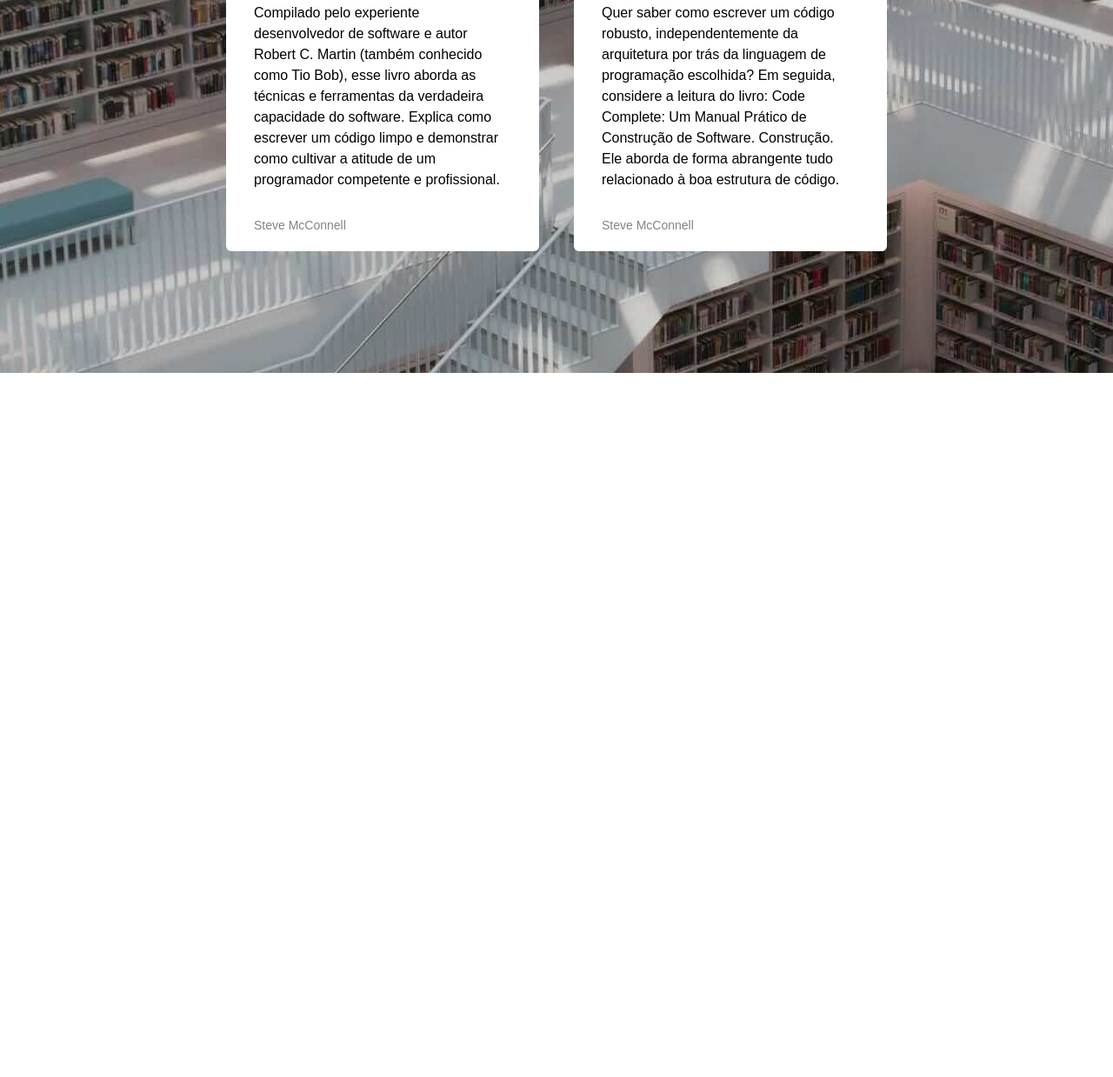
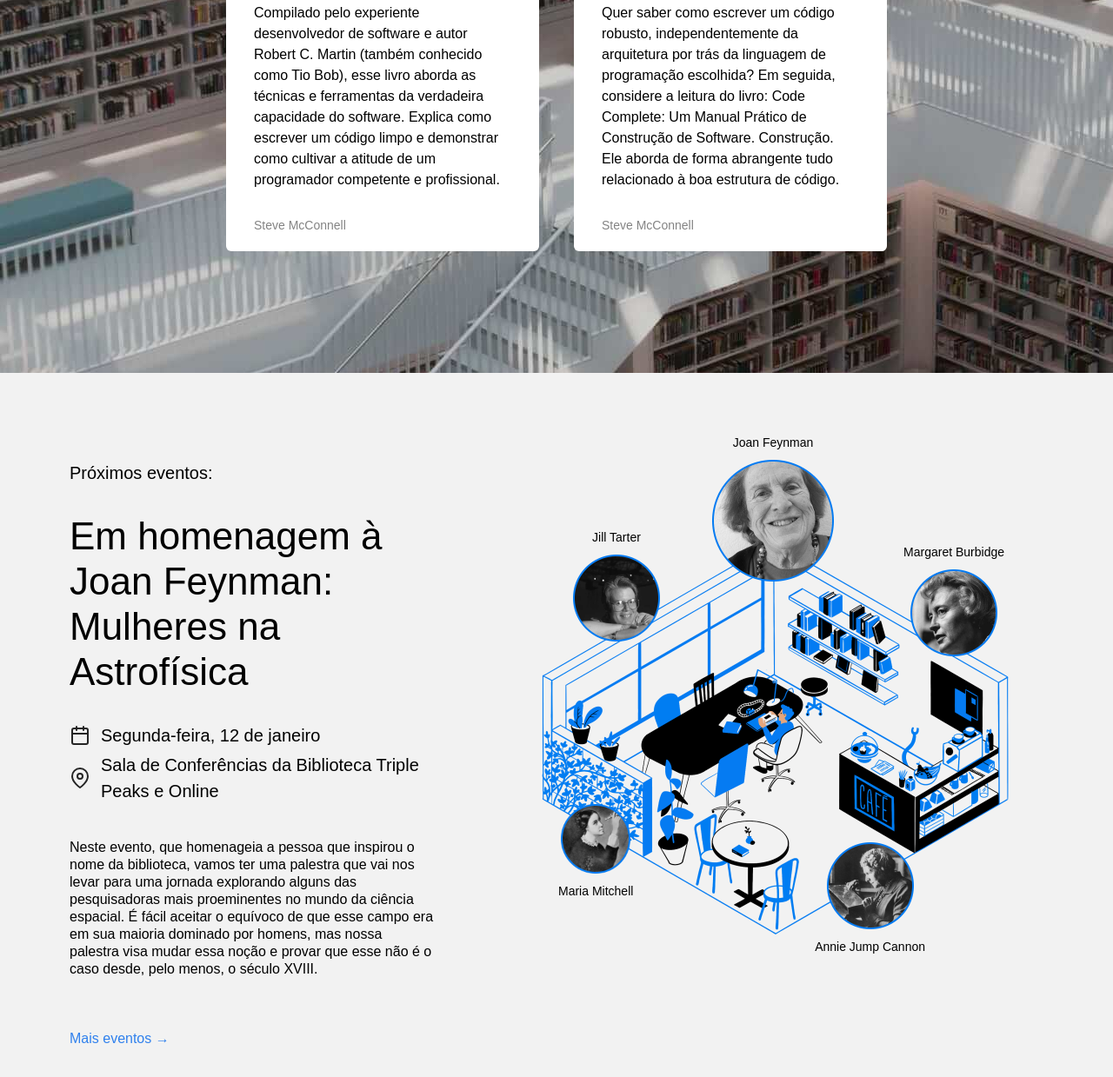
Before and after one commit to FernandoOliveira1/web_project_library_pt, a plain HTML site: page index.html in a window 1280 px wide. Shown: the part 1689-2928 px from the top of the page at 87% size. Before the commit the page ends 2118 px from the top, so only its background shows below. Drawn offline with Linux system fonts and the light colour scheme.

Commit message:
Nota atualização do projeto

```diff
--- a/index.html
+++ b/index.html
@@ -23,7 +23,7 @@
               <a href="#staff" class="nav__link">Escolhas da Equipe</a>
             </li>
             <li>
-              <a class="nav__link">Eventos</a>
+              <a href="#eventos" class="nav__link">Eventos</a>
             </li>
             <li>
               <a class="nav__link">Seja um membro</a>
@@ -130,6 +130,91 @@
             </li>
           </ul>
         </section>
+        <section class="events" id="eventos">
+          <div class="events__content">
+            <h2 class="events__heading">Próximos eventos:</h2>
+            <h3 class="events__title">
+              Em homenagem à Joan Feynman: Mulheres na Astrofísica
+            </h3>
+            <div class="event-info events__info-section">
+              <div class="event-info__item">
+                <img
+                  src="./images/icon_calendar.svg"
+                  alt="Calendar icon"
+                  class="event-info__icon"
+                />
+                <p class="event-info__text">Segunda-feira, 12 de janeiro</p>
+              </div>
+              <div class="event-info__item">
+                <img
+                  src="./images/icon_pin.svg"
+                  alt="Pin icon"
+                  class="event-info__icon"
+                />
+                <p class="event-info__text">
+                  Sala de Conferências da Biblioteca Triple Peaks e Online
+                </p>
+              </div>
+            </div>
+            <p class="events__description">
+              Neste evento, que homenageia a pessoa que inspirou o nome da
+              biblioteca, vamos ter uma palestra que vai nos levar para uma
+              jornada explorando alguns das pesquisadoras mais proeminentes no
+              mundo da ciência espacial. É fácil aceitar o equívoco de que esse
+              campo era em sua maioria dominado por homens, mas nossa palestra
+              visa mudar essa noção e provar que esse não é o caso desde, pelo
+              menos, o século XVIII.
+            </p>
+            <a href="#" class="events__more">Mais eventos &rarr;</a>
+          </div>
+          <div class="events__cover">
+            <img class="events__image" src="./images/cafe.png" alt="Eventos" />
+            <div class="person person_name_feynman">
+              <p class="person__caption">Joan Feynman</p>
+              <img
+                class="person__image person__image_size_l"
+                src="./images/person_feynman.png"
+                alt="Joan Feynman"
+              />
+            </div>
+
+            <div class="person person_name_burbidge">
+              <p class="person__caption">Margaret Burbidge</p>
+              <img
+                class="person__image person__image_size_m"
+                src="./images/person_burbidge.png"
+                alt="Margaret Burbidge"
+              />
+            </div>
+
+            <div class="person person_name_cannon">
+              <img
+                class="person__image person__image_size_m"
+                src="./images/person_cannon.png"
+                alt="Annie Jump Cannon"
+              />
+              <p class="person__caption">Annie Jump Cannon</p>
+            </div>
+
+            <div class="person person_name_mitchell">
+              <img
+                class="person__image person__image_size_s"
+                src="./images/person_mitchell.png"
+                alt="Maria Mitchell"
+              />
+              <p class="person__caption">Maria Mitchell</p>
+            </div>
+
+            <div class="person person_name_tarter">
+              <p class="person__caption">Jill Tarter</p>
+              <img
+                class="person__image person__image_size_m"
+                src="./images/person_tarter.png"
+                alt="Jill Tarter"
+              />
+            </div>
+          </div>
+        </section>
       </main>
     </div>
   </body>
--- a/styles/style.css
+++ b/styles/style.css
@@ -158,3 +158,132 @@
   color: #838383;
   margin-top: auto;
 }
+
+.events {
+  padding: 100px 0 120px 80px;
+  display: flex;
+  align-items: start;
+  justify-content: space-between;
+  box-sizing: border-box;
+  background-color: #f2f2f2;
+}
+
+.events__content {
+  flex-basis: 580px;
+}
+
+.events__heading {
+  font-size: 20px;
+  font-weight: 500;
+  line-height: 30px;
+  margin: 0;
+}
+
+.events__title {
+  font-size: 44px;
+  font-weight: 500;
+  line-height: 52px;
+  margin: 32px 0 0;
+}
+
+.events__info-section {
+  margin-top: 32px;
+}
+
+.event-info__item {
+  display: flex;
+  align-items: center;
+  margin-bottom: 4px;
+  font-weight: 500;
+}
+
+.event-info__icon {
+  background-repeat: no-repeat;
+  background-position: center;
+  margin-right: 12px;
+  width: 24px;
+  height: 24px;
+}
+
+.event-info__text {
+  font-size: 20px;
+  font-weight: 500;
+  line-height: 30px;
+  margin: 0;
+}
+
+.events__description {
+  margin: 40px 0 60px;
+}
+
+.events__more {
+  color: #2f80ed;
+  text-decoration: none;
+}
+
+.events__cover {
+  flex-grow: 1;
+  flex-shrink: 0;
+  flex-basis: 780px;
+  max-width: 780px;
+  position: relative;
+}
+
+.events__image {
+  max-width: 100%;
+}
+
+.person {
+  position: absolute;
+  display: flex;
+  align-items: center;
+  flex-direction: column;
+  gap: 10px;
+}
+
+.person_name_feynman {
+  top: -30px;
+  left: 319px;
+}
+
+.person_name_burbidge {
+  top: 96px;
+  right: 125px;
+}
+
+.person_name_cannon {
+  right: 216px;
+  bottom: 18px;
+}
+
+.person_name_mitchell {
+  left: 142px;
+  bottom: 82px;
+}
+
+.person_name_tarter {
+  top: 79px;
+  left: 159px;
+}
+
+.person__image {
+  max-width: 100%;
+}
+
+.person__image_size_l {
+  width: 140px;
+}
+
+.person__image_size_m {
+  width: 100px;
+}
+
+.person__image_size_s {
+  width: 80px;
+}
+
+.person__caption {
+  text-align: center;
+  font-size: 14px;
+  margin: 0;
+}
```
